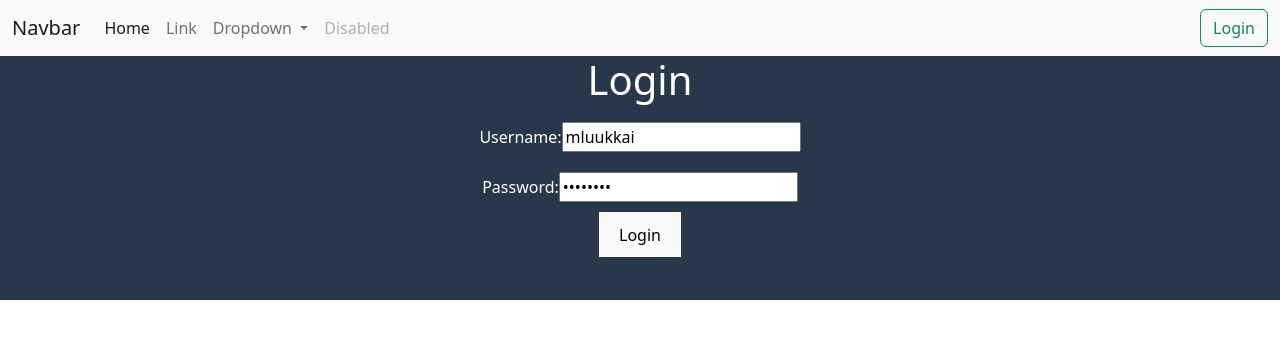
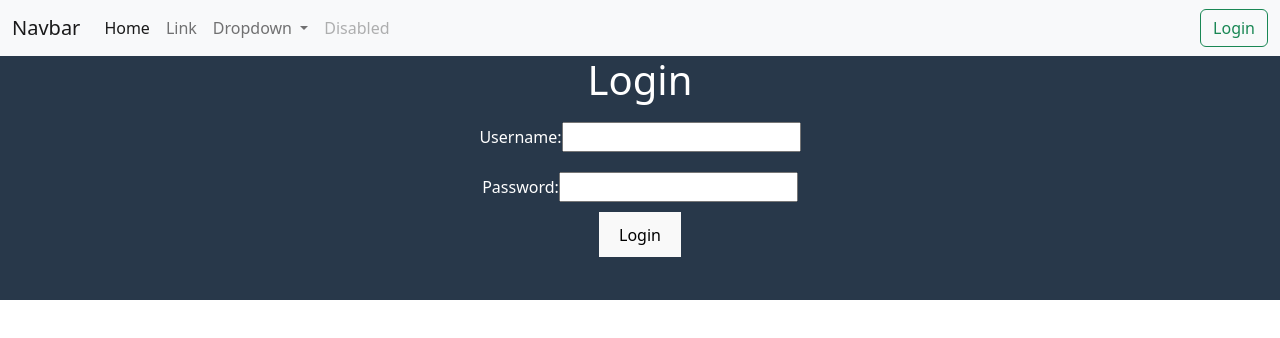
Before and after one commit to yanzzzzzzzzz/short_url_front_end, a Vue app: page /login in a window 1280 px wide. Shown: the top 338 px of the page. Built offline with nearby package versions, Linux system fonts and the light colour scheme.

Commit message:
add data-cy attribute to input text

```diff
--- a/src/view/Login.vue
+++ b/src/view/Login.vue
@@ -4,11 +4,21 @@
     <form @submit.prevent="login">
       <div>
         <label for="username">Username:</label>
-        <input type="text" id="username" v-model="username" />
+        <input
+          type="text"
+          id="username"
+          v-model="username"
+          data-cy="username"
+        />
       </div>
       <div>
         <label for="password">Password:</label>
-        <input type="password" id="password" v-model="password" />
+        <input
+          type="password"
+          id="password"
+          v-model="password"
+          data-cy="password"
+        />
       </div>
       <button type="submit" data-cy="submit">Login</button>
     </form>
@@ -22,8 +32,8 @@ import urlService from '../service/url';
 export default {
   data() {
     return {
-      username: 'mluukkai',
-      password: 'salainen',
+      username: '',
+      password: '',
       errorMessage: '',
     };
   },
```
